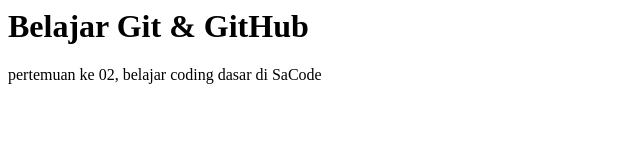
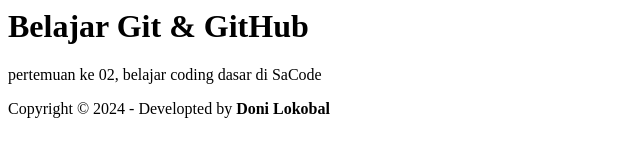
Before and after one commit to donilokobal/sacode-raravel-II-2024-02-doni, a plain HTML site: page index.html in a window 1280 px wide. Shown: the whole page, without its empty margins (0-640 px from the left). Drawn offline with Linux system fonts and the light colour scheme.

Commit message:
Update index.html tambah footer

```diff
--- a/index.html
+++ b/index.html
@@ -5,5 +5,8 @@
     <body>
         <h1>Belajar Git & GitHub</h1>
         <p>pertemuan ke 02, belajar coding dasar di SaCode</p>
+        <footer>
+            Copyright &copy; 2024 - Developted by <b>Doni Lokobal</b>
+        </footer>
     </body>
 </html>
```
